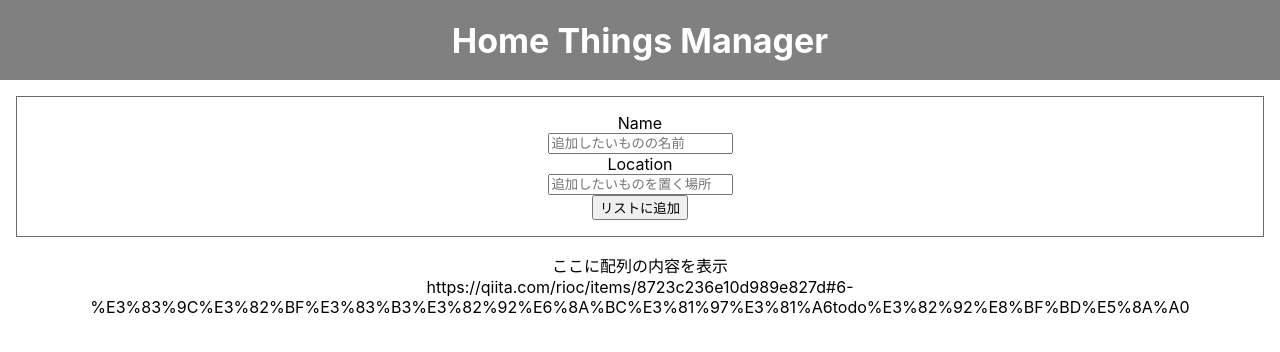
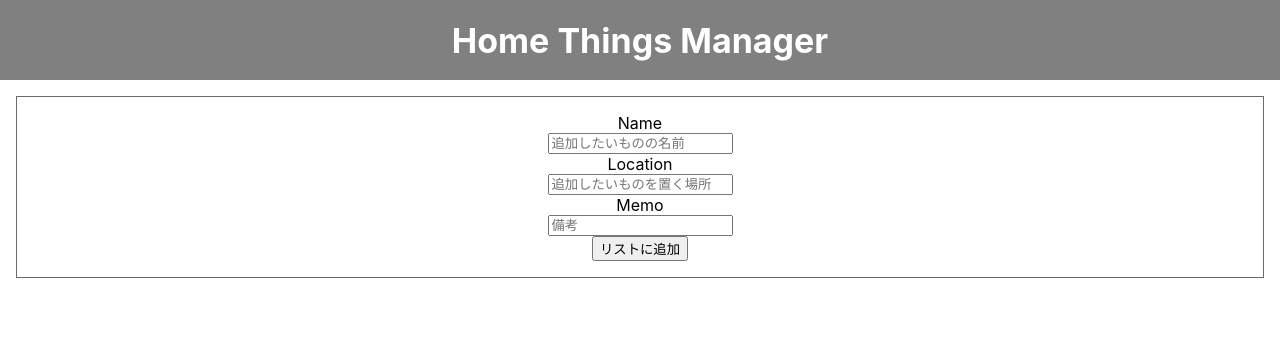
Before and after one commit to nak-yr/homethings-manager, a React (Create React App) app: page / in a window 1280 px wide. Shown: the top 352 px of the page. Built offline with nearby package versions, Linux system fonts and the light colour scheme.

Commit message:
保持しているリスト内容の出力機能実装、「memo」要素追加

```diff
--- a/src/components/ThingsList.jsx
+++ b/src/components/ThingsList.jsx
@@ -17,17 +17,20 @@ class ThingsList extends React.Component {
 
                 const nameElement = event.currentTarget.elements["name"];
                 const locationElement = event.currentTarget.elements["location"];
+                const memoElement = event.currentTarget.elements["memo"]
                 this.setState(
                     {
                     thingsList: this.state.thingsList.concat({
                         name: nameElement.value,
-                        location: locationElement.value
+                        location: locationElement.value,
+                        memo: memoElement.value
                     })
                     },
                     // stateの変更後に入力した値を空にする
                     () => {
                     nameElement.value = "";
                     locationElement.value = "";
+                    memoElement.value = "";
                     }
                 )
                 }
@@ -35,12 +38,22 @@ class ThingsList extends React.Component {
                 <label>
                     Name<input id="name" placeholder="追加したいものの名前" />
                     Location<input id="location" placeholder="追加したいものを置く場所" />
+                    Memo<input id="memo" placeholder="備考" />
                 </label>
                 <input type="submit" value="リストに追加"/>
             </form>
             <div className="ListDisp">
-                ここに配列の内容を表示<br />
-                <url>https://qiita.com/rioc/items/8723c236e10d989e827d#6-%E3%83%9C%E3%82%BF%E3%83%B3%E3%82%92%E6%8A%BC%E3%81%97%E3%81%A6todo%E3%82%92%E8%BF%BD%E5%8A%A0</url>
+                <ul>
+                    {this.state.thingsList.map((thing, index) =>
+                        <li key={index}>{thing.name}
+                            <ul>
+                                <li>{thing.location}</li>
+                                <li>{thing.memo}</li>
+                            </ul>
+                        </li>
+                        )
+                    }
+                </ul>
             </div>
             </>
         )
--- a/src/index.jsx
+++ b/src/index.jsx
@@ -4,12 +4,7 @@ import './index.css';
 import App from './App';
 import * as serviceWorker from './serviceWorker';
 
-ReactDOM.render(
-  <React.StrictMode>
-    <App />
-  </React.StrictMode>,
-  document.getElementById('root')
-);
+ReactDOM.render(<App />, document.getElementById('root'));
 
 // If you want your app to work offline and load faster, you can change
 // unregister() to register() below. Note this comes with some pitfalls.
```
